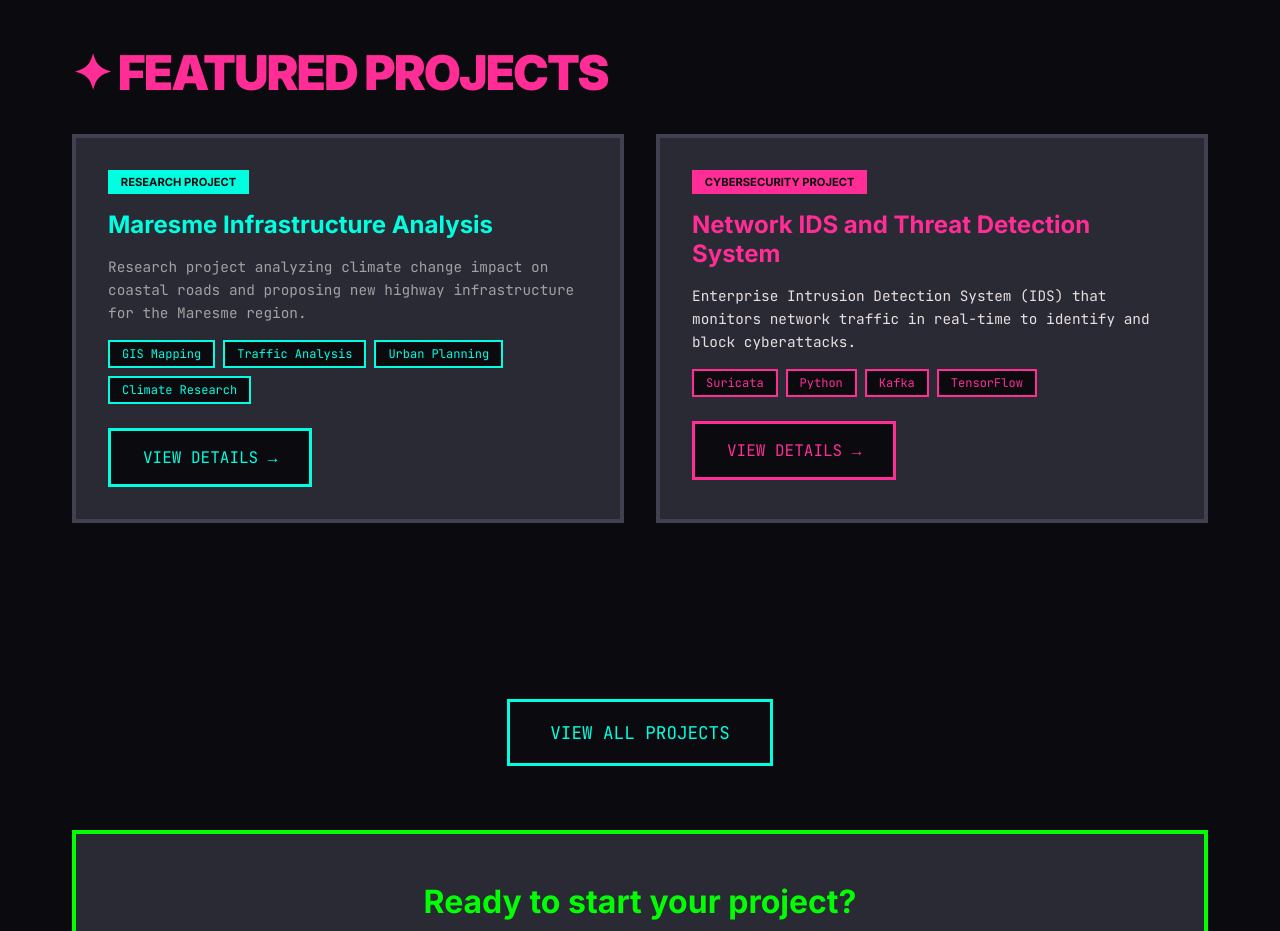
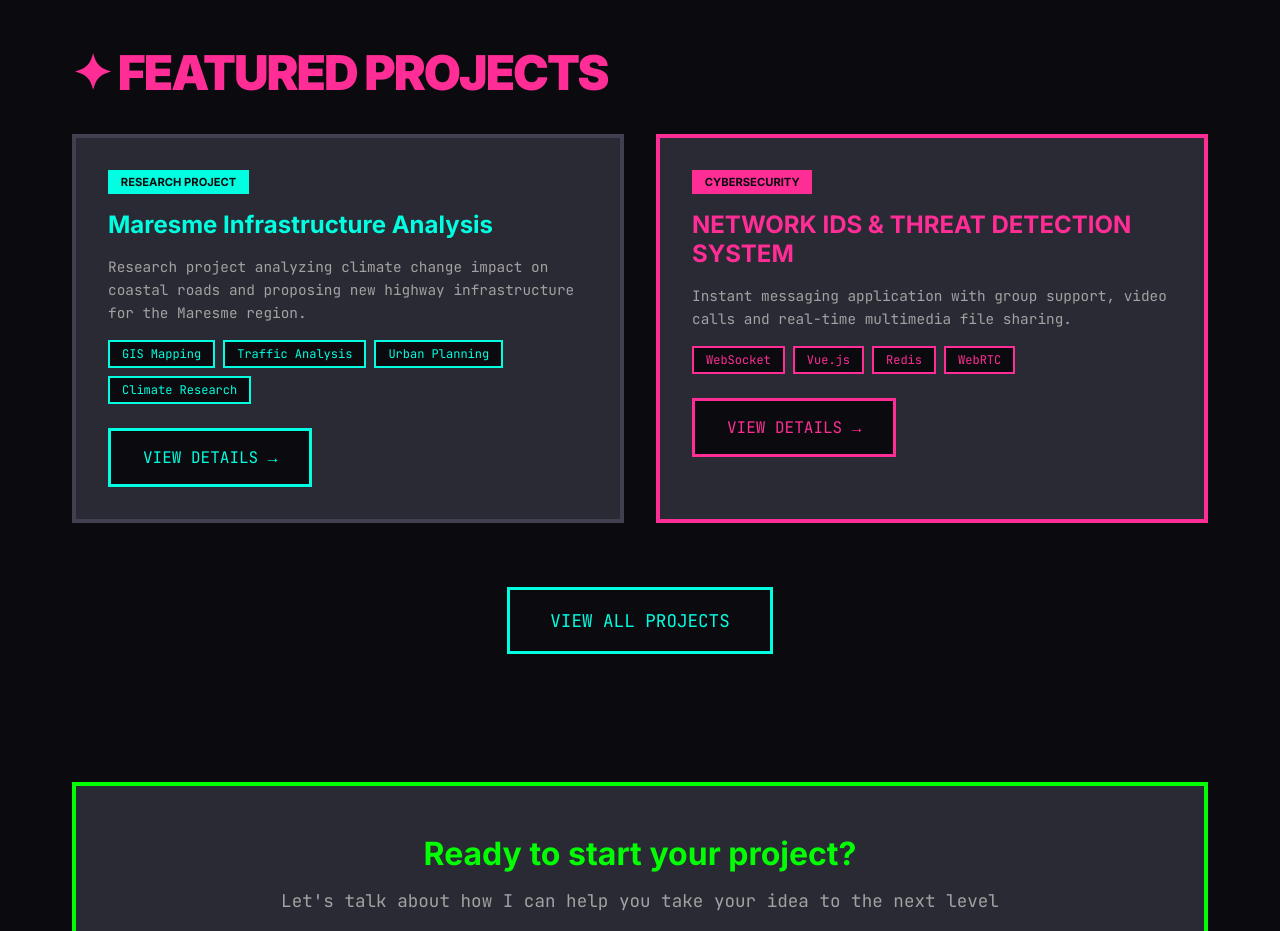
Before and after one commit to ITB2526-JaumeLloveras/portfolioJaumeLloveras, a plain HTML site: page index.html in a window 1280 px wide. Shown: the part 1780-2711 px from the top of the page. Drawn offline with Linux system fonts and the light colour scheme.

Commit message:
Part final

```diff
--- a/index.html
+++ b/index.html
@@ -115,27 +115,21 @@ I am a 19 year old ASIX cybersecurity student with a previous education in the T
                         </a>
                     </div>
                 </div>
-                <div class="project-card color-magenta">
+                <div class="project-card" style="display: inline-block; border-color: var(--magenta); color: var(--magenta);">
                     <div style="display: inline-block; background: var(--magenta); color: var(--bg); padding: 0.3rem 0.8rem; font-size: 0.7rem; font-weight: bold; margin-bottom: 1rem;">
-                        CYBERSECURITY PROJECT
+                        CYBERSECURITY
                     </div>
-                    <h3>Network IDS and Threat Detection System</h3>
-                    <p style="color:#E8DFDF">
-                       Enterprise Intrusion Detection System (IDS) that monitors network traffic in real-time to identify and block cyberattacks.
-
-                    </p>
-                    <div class="project-tags">
-                        <span class="tag">Suricata</span>
-                        <span class="tag">Python</span>
-                        <span class="tag">Kafka</span>
-                        <span class="tag">TensorFlow</span>
+                    <h3 style="color: var(--magenta);">NETWORK IDS & THREAT DETECTION SYSTEM</h3>
+                    <p style="color: #A2A2A2;">Instant messaging application with group support, video calls and real-time multimedia file sharing.</p>
+                    <div class="project-tags" >
+                        <span style="border-color: var(--magenta); color: var(--magenta);" class="tag">WebSocket</span>
+                        <span style="border-color: var(--magenta); color: var(--magenta);" class="tag">Vue.js</span>
+                        <span style="border-color: var(--magenta); color: var(--magenta);" class="tag">Redis</span>
+                        <span style="border-color: var(--magenta); color: var(--magenta);" class="tag">WebRTC</span>
                     </div>
                     <div style="margin-top: 1.5rem;">
                         <a href="project2.html" class="contact-link" style="display: inline-block; border-color: var(--magenta); color: var(--magenta);">
-                            VIEW DETAILS →
-                        </a>
-                    </div>
-                </div>
+                            VIEW DETAILS  →
                         </a>
                     </div>
                 </div>
```
